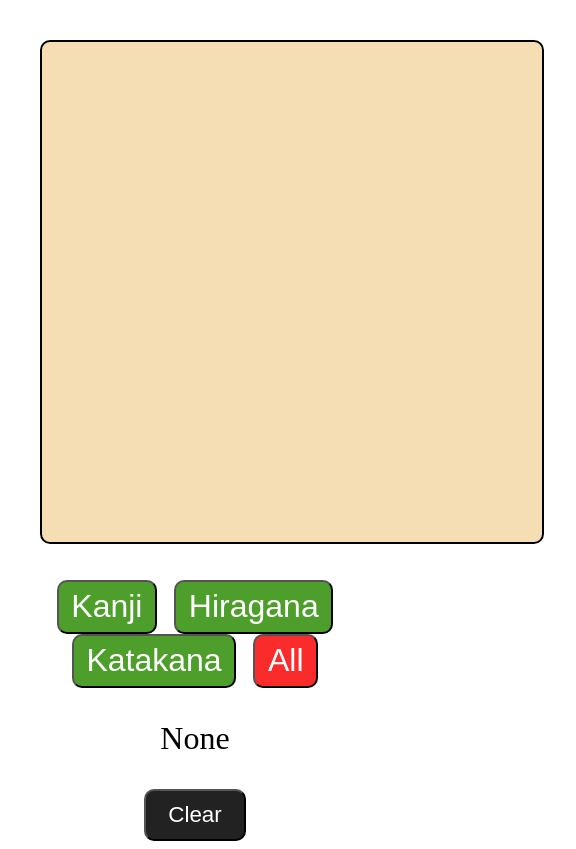
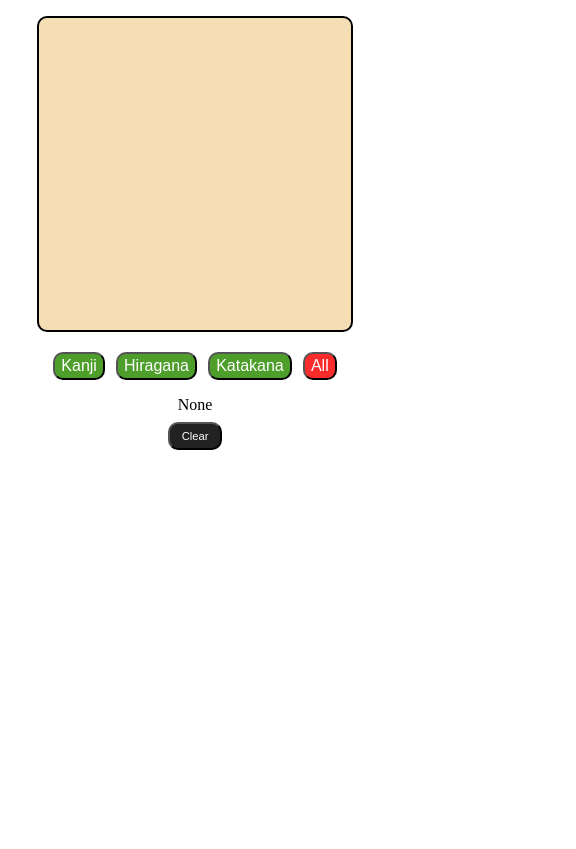
Before and after one commit to h7x4/google-ime-handwriting-request, a plain HTML site: page index.html in a window 390 px wide. Shown: the whole page, 576 px wide, since content can reach past the window. Drawn offline with Linux system fonts and the light colour scheme.

Commit message:
Apply mobile scaling

```diff
--- a/script.js
+++ b/script.js
@@ -210,7 +210,10 @@ toggleButtons
 
 const correctTouchOffset = (x, y) => {
 const canvasRect = canvas.getBoundingClientRect();
-return [x - canvasRect.left, y - canvasRect.top];
+return [
+  (x - canvasRect.left) * canvas.width / canvasRect.width,
+  (y - canvasRect.top) * canvas.width / canvasRect.width
+];
 }
 
 canvas.ontouchstart = event => {
--- a/style.css
+++ b/style.css
@@ -33,3 +33,34 @@ body {
   color: white;
   background-color: #222222;
 }
+
+@media screen and (max-width: 600px) {
+  body {
+    margin: 0;
+  }
+
+  #canvas {
+    border: solid black 2px;
+    border-radius: 10px;
+    background-color: wheat;
+    margin: 1em 0;
+    width: 80%;
+  }
+
+  #toggleButtons {
+    margin-bottom: 1em;
+  }
+
+  #toggleButtons * {
+    font-size: 1em;
+  }
+
+  #response {
+    font-size: 1em;
+    margin-bottom: 0.5em;
+  }
+
+  #clear{
+    font-size: 0.7em;
+  }
+}
```
